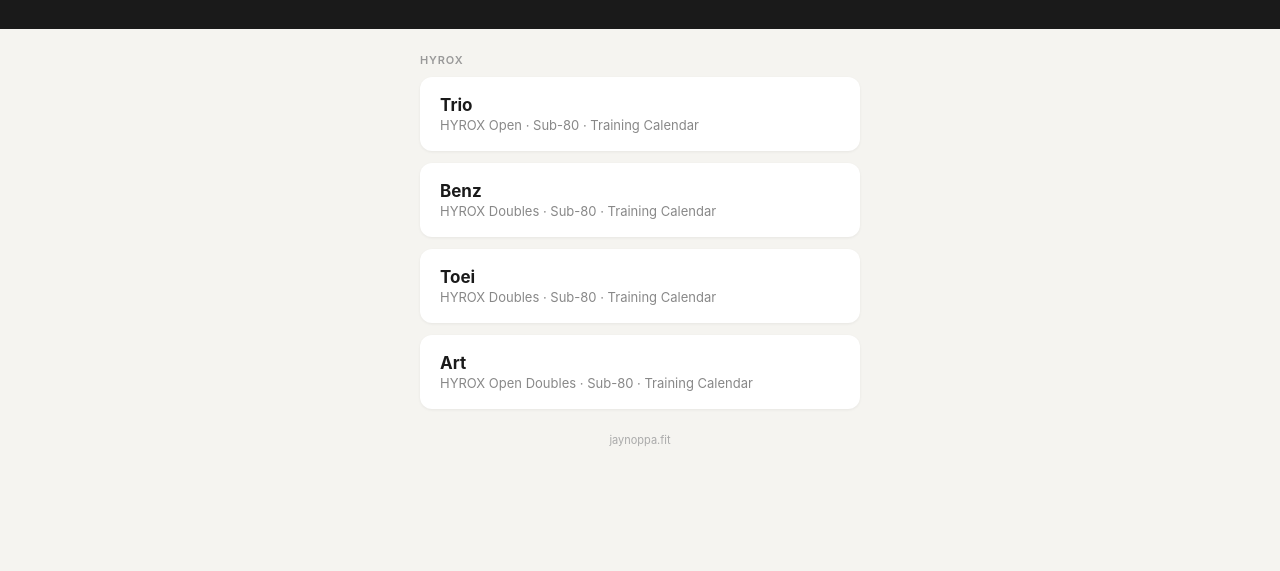
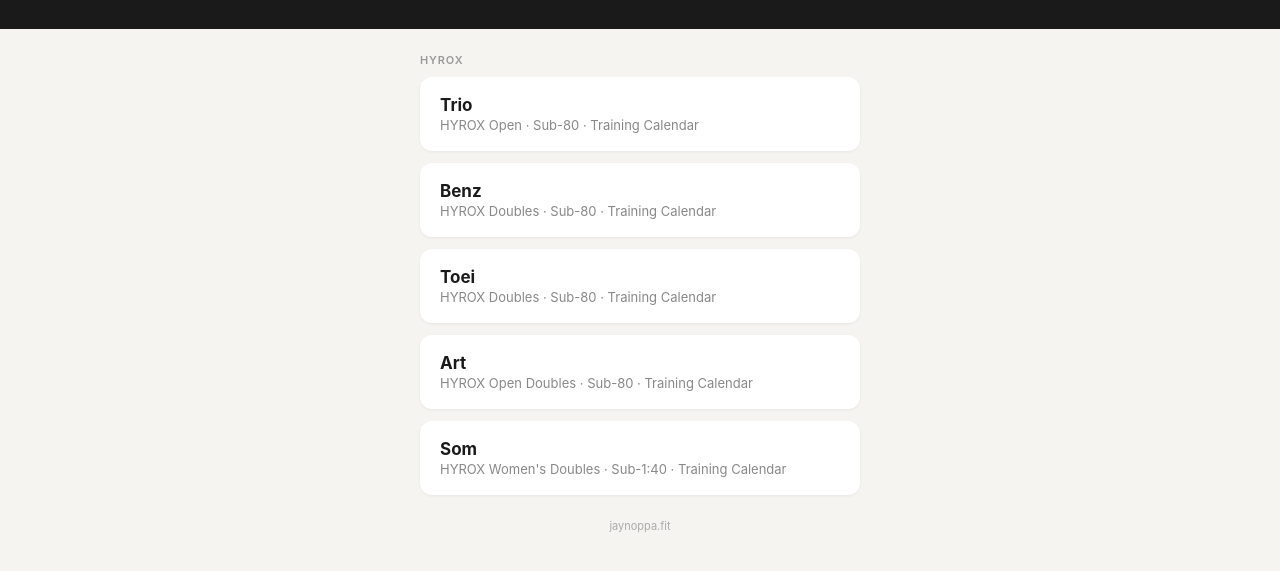
Before and after one commit to nsuttichaivarakul-cyber/jaynoppa-pt, a plain HTML site: page index.html in a window 1280 px wide. Shown: the part 133-704 px from the top of the page. Drawn offline with Linux system fonts and the light colour scheme.

Commit message:
Add Som to the client list

```diff
--- a/index.html
+++ b/index.html
@@ -58,6 +58,11 @@
   <div class="client-desc">HYROX Open Doubles · Sub-80 · Training Calendar</div>
  </a>
 
+  <a class="client-link" href="/som/">
+    <div class="client-name">Som</div>
+    <div class="client-desc">HYROX Women's Doubles · Sub-1:40 · Training Calendar</div>
+  </a>
+
   <div class="footer-note">jaynoppa.fit</div>
 
 </div>
```
